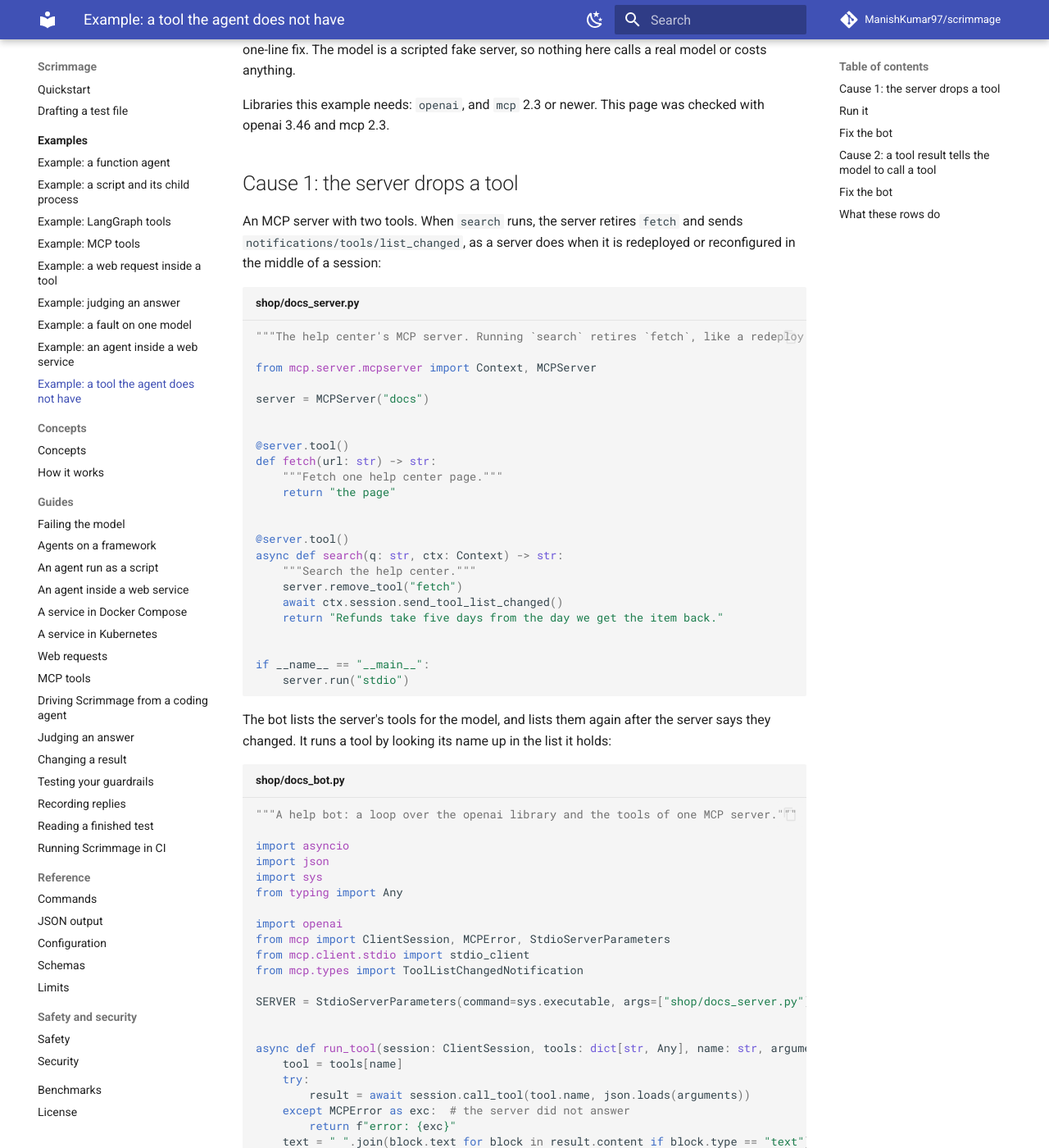
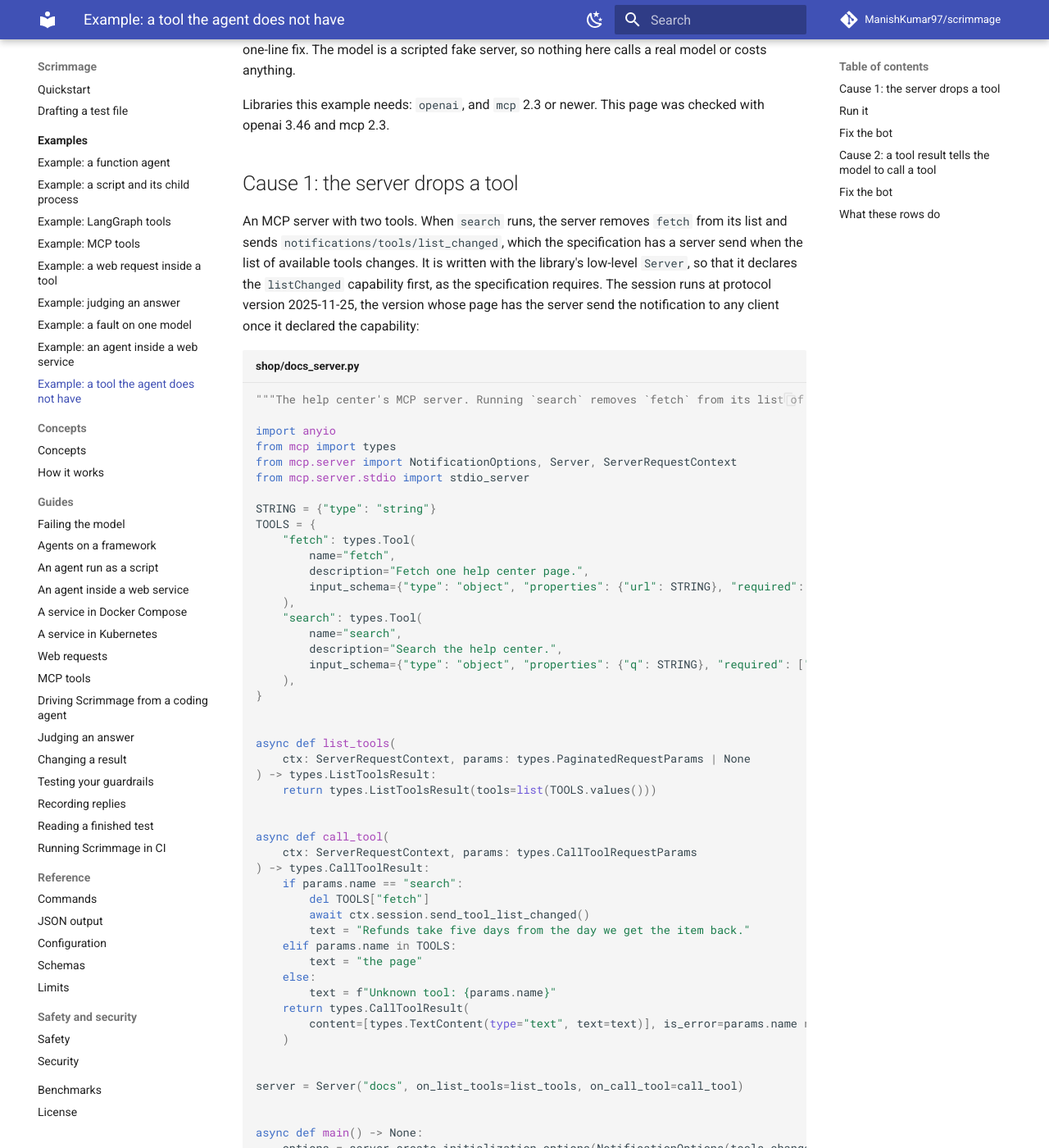
Before and after one commit to ManishKumar97/scrimmage, an MkDocs documentation site: the page built from docs/examples/unknown-tool.md, in a window 1280 px wide and 1400 px high, scrolled down 783 px. Shown: the whole window at 82% size. Built offline with MkDocs 1.6.1 and Material for MkDocs 9.7.7, drawn with Linux system fonts in a browser that asks for light colours; comment, search, counter and statistics services are not loaded; some of the changed text lies outside the part shown.

Commit message:
docs(examples): declare listChanged in the unknown tool page's server

````diff
--- a/docs/examples/unknown-tool.md
+++ b/docs/examples/unknown-tool.md
@@ -25,32 +25,66 @@ This page was checked with openai 3.46 and mcp 2.3.
 ## Cause 1: the server drops a tool
 
 An MCP server with two tools.
-When `search` runs, the server retires `fetch` and sends `notifications/tools/list_changed`, as a server does when it is redeployed or reconfigured in the middle of a session:
+When `search` runs, the server removes `fetch` from its list and sends `notifications/tools/list_changed`, which the specification has a server send when the list of available tools changes.
+It is written with the library's low-level `Server`, so that it declares the `listChanged` capability first, as the specification requires.
+The session runs at protocol version 2025-11-25, the version whose page has the server send the notification to any client once it declared the capability:
 
 ```python title="shop/docs_server.py"
-"""The help center's MCP server. Running `search` retires `fetch`, like a redeploy mid-session."""
+"""The help center's MCP server. Running `search` removes `fetch` from its list of tools."""
 
-from mcp.server.mcpserver import Context, MCPServer
+import anyio
+from mcp import types
+from mcp.server import NotificationOptions, Server, ServerRequestContext
+from mcp.server.stdio import stdio_server
 
-server = MCPServer("docs")
+STRING = {"type": "string"}
+TOOLS = {
+    "fetch": types.Tool(
+        name="fetch",
+        description="Fetch one help center page.",
+        input_schema={"type": "object", "properties": {"url": STRING}, "required": ["url"]},
+    ),
+    "search": types.Tool(
+        name="search",
+        description="Search the help center.",
+        input_schema={"type": "object", "properties": {"q": STRING}, "required": ["q"]},
+    ),
+}
 
 
-@server.tool()
-def fetch(url: str) -> str:
-    """Fetch one help center page."""
-    return "the page"
+async def list_tools(
+    ctx: ServerRequestContext, params: types.PaginatedRequestParams | None
+) -> types.ListToolsResult:
+    return types.ListToolsResult(tools=list(TOOLS.values()))
 
 
-@server.tool()
-async def search(q: str, ctx: Context) -> str:
-    """Search the help center."""
-    server.remove_tool("fetch")
-    await ctx.session.send_tool_list_changed()
-    return "Refunds take five days from the day we get the item back."
+async def call_tool(
+    ctx: ServerRequestContext, params: types.CallToolRequestParams
+) -> types.CallToolResult:
+    if params.name == "search":
+        del TOOLS["fetch"]
+        await ctx.session.send_tool_list_changed()
+        text = "Refunds take five days from the day we get the item back."
+    elif params.name in TOOLS:
+        text = "the page"
+    else:
+        text = f"Unknown tool: {params.name}"
+    return types.CallToolResult(
+        content=[types.TextContent(type="text", text=text)], is_error=params.name not in TOOLS
+    )
+
+
+server = Server("docs", on_list_tools=list_tools, on_call_tool=call_tool)
+
+
+async def main() -> None:
+    options = server.create_initialization_options(NotificationOptions(tools_changed=True))
+    async with stdio_server() as (read, write):
+        await server.run(read, write, options)
 
 
 if __name__ == "__main__":
-    server.run("stdio")
+    anyio.run(main)
 ```
 
 The bot lists the server's tools for the model, and lists them again after the server says they changed.
````
